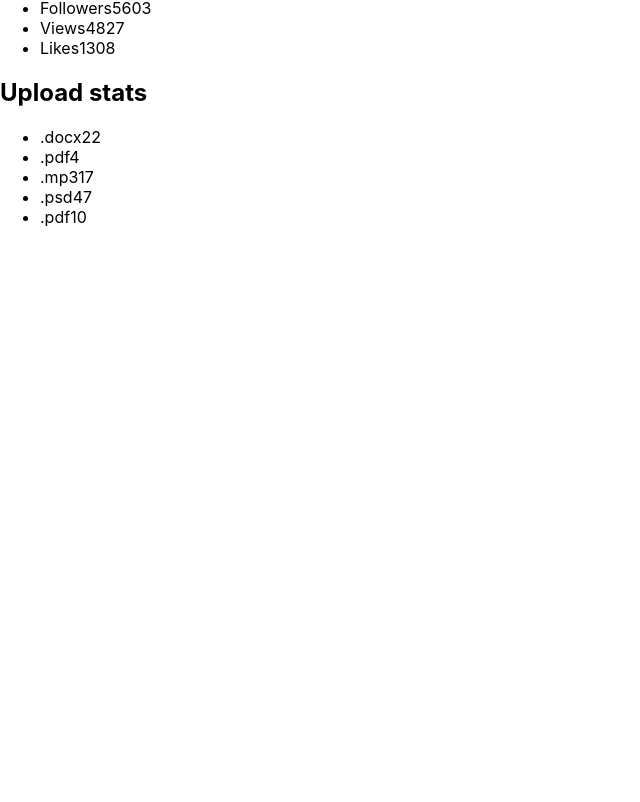
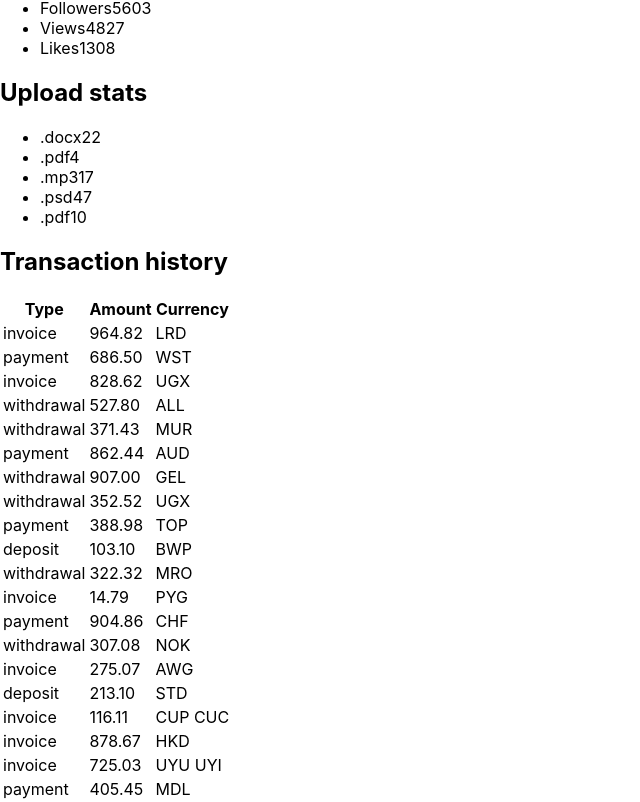
Before and after one commit to SergiiMytrofanov/goit-react-hw-01-components, a React (Create React App) app: page / in a window 1280 px wide. Shown: the part 430-1232 px from the top of the page, without its empty margins (0-640 px from the left). Before the commit the page ends 800 px from the top, so only its background shows below. Built offline with nearby package versions, Linux system fonts and the light colour scheme.

Commit message:
Transaction history
rendering transaction history table

```diff
--- a/src/components/App.jsx
+++ b/src/components/App.jsx
@@ -1,7 +1,10 @@
 import Profile from './Profile/Profile';
 import Statistics from './Statistics/Statistics';
+import TransactionHistory from './TransactionsHistory/Transactions';
 import userProfiles from '../data/userProfiles.json';
 import statBase from '../data/statBase.json';
+import transHist from '../data/transactionsData.json';
+
 
 export default function App() {
   return (
@@ -23,7 +26,10 @@ export default function App() {
       statData={statBase}
       />
 
-
+<TransactionHistory
+      title="Transaction history"
+      itemsTable={transHist}
+      />
     </div>
   );
 }
--- a/src/components/TransactionsHistory/Transactions.jsx
+++ b/src/components/TransactionsHistory/Transactions.jsx
@@ -1,12 +1,48 @@
 import PropTypes from 'prop-types';
 
-export default function Transactions ({
-  id,
-  typeDoc,
-  amountNumber,
-  currency,
-}) {
-    return(
+export default function TransactionHistory ({
+    title,
+    itemsTable,
+    }) {
+        return(
+            <section className="transaction">
+          {title && <h2 className="title">{title}</h2>}
 
-    );
-}
+            <table className="transaction-history">
+                <thead>
+                <tr >
+                  <th className='tableHead'>Type</th>
+                  <th className='tableHead'>Amount</th>
+                  <th className='tableHead'>Currency</th>
+                </tr>
+              </thead>
+            {itemsTable.map(({
+                id,
+                type,
+                amount,
+                currency,
+            }) =>(
+    <tbody>
+    <tr key={id}>
+      <td>{type}</td>
+      <td>{amount}</td>
+      <td>{currency}</td>
+    </tr>
+    </tbody>
+            ))}
+          </table>
+        </section>
+        );
+    }
+
+    TransactionHistory.propTypes = {
+        title: PropTypes.string,
+        itemsTable: PropTypes.arrayOf(
+          PropTypes.shape({
+            id: PropTypes.string.isRequired,
+            type: PropTypes.string.isRequired,
+            amount: PropTypes.number.isRequired,
+            currency: PropTypes.string.isRequired,
+          })
+        ).isRequired,
+      };
```
